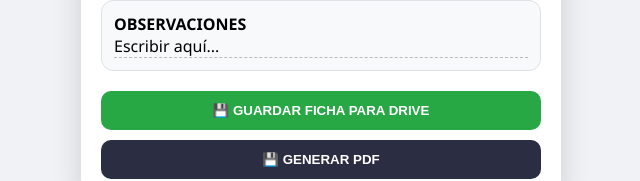
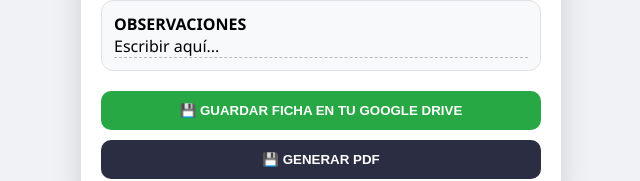
Before and after one commit to Xmos27/ficha-medica-emergencias, a plain HTML site: page SOSDeportes.html in a window 1280 px wide. Shown: the part 752-933 px from the top of the page, without its empty margins (319-959 px from the left). Drawn offline with Linux system fonts and the light colour scheme.

Commit message:
Update SOSDeportes.html

```diff
--- a/SOSDeportes.html
+++ b/SOSDeportes.html
@@ -139,7 +139,7 @@ font-weight:bold;cursor:pointer;margin-top:10px;
 <div class="data-box"><strong>MEDICACIÓN</strong><div contenteditable="true">Escribir aquí...</div></div>
 <div class="data-box"><strong>OBSERVACIONES</strong><div contenteditable="true">Escribir aquí...</div></div>
 
-<button class="btn-html" onclick="descargarFichaHTML()">💾 GUARDAR FICHA PARA DRIVE</button>
+<button class="btn-html" onclick="descargarFichaHTML()">💾 GUARDAR FICHA EN TU GOOGLE DRIVE</button>
 <button class="btn-pdf" onclick="window.print()">💾 GENERAR PDF</button>
 
 </div>
```
